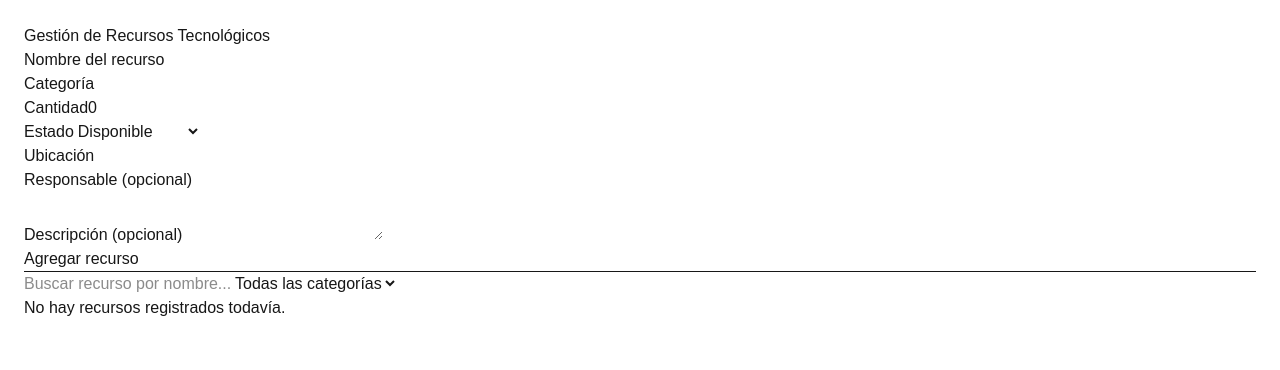
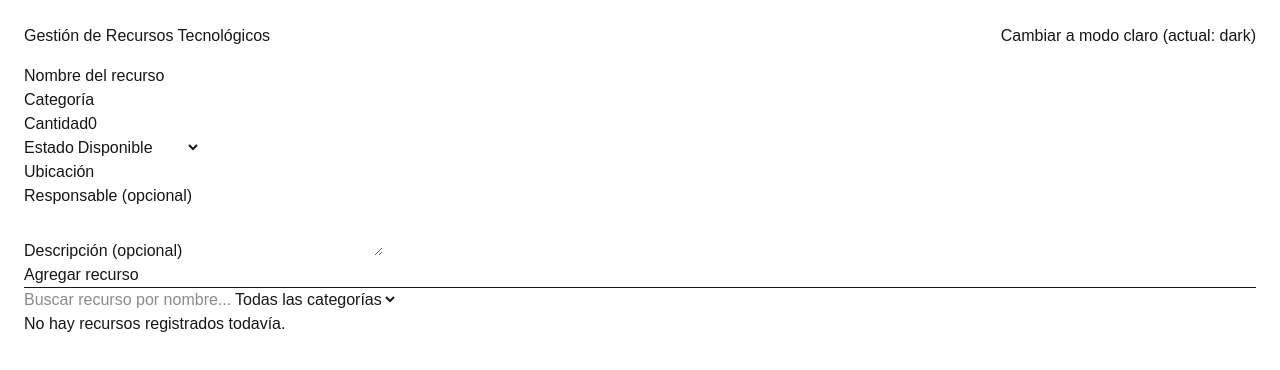
Before and after one commit to nanii06/ev4-front-end, a Next.js app: page / in a window 1280 px wide. Shown: the top 370 px of the page. Built offline with nearby package versions, Linux system fonts and the light colour scheme.

Commit message:
feat: agregar componente Header con ThemeToggle

```diff
--- a/app/page.tsx
+++ b/app/page.tsx
@@ -1,10 +1,10 @@
-
 "use client";
 
 import { useState, useMemo } from "react";
 import { useLocalStorage } from "@/hooks/useLocalStorage";
 import { useSessionStorage } from "@/hooks/useSessionStorage";
 import { Resource } from "@/types/Resource";
+import Header from "@/components/Header";
 import ResourceForm from "@/components/ResourceForm";
 import ResourceList from "@/components/ResourceList";
 import ConfirmDeleteModal from "@/components/ConfirmDeleteModal";
@@ -51,7 +51,7 @@ export default function Home() {
 
   return (
     <main style={{ padding: 24 }}>
-      <h1>Gestión de Recursos Tecnológicos</h1>
+      <Header />
 
       <ResourceForm onSubmit={handleSaveResource} initialData={editingResource} />
 
```
